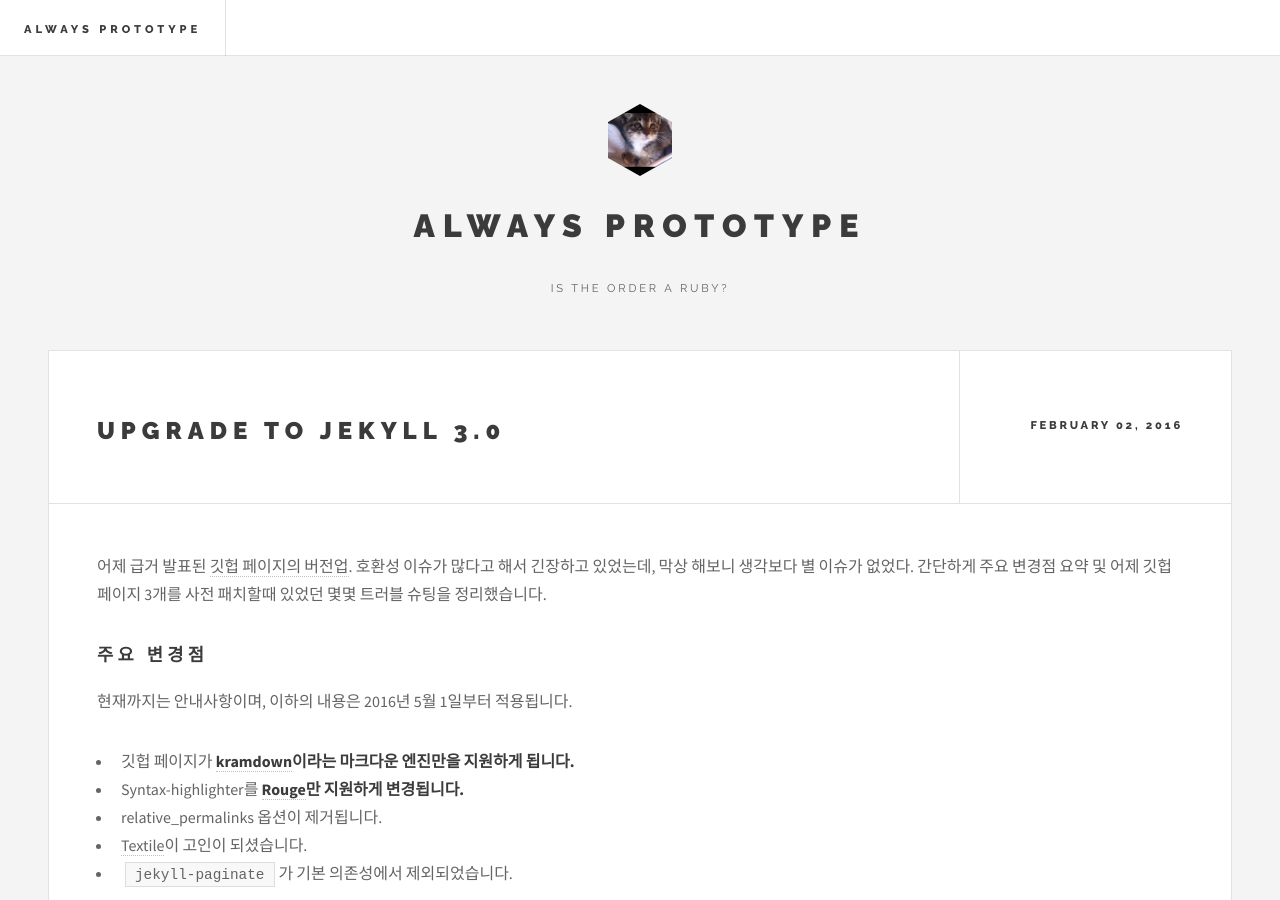
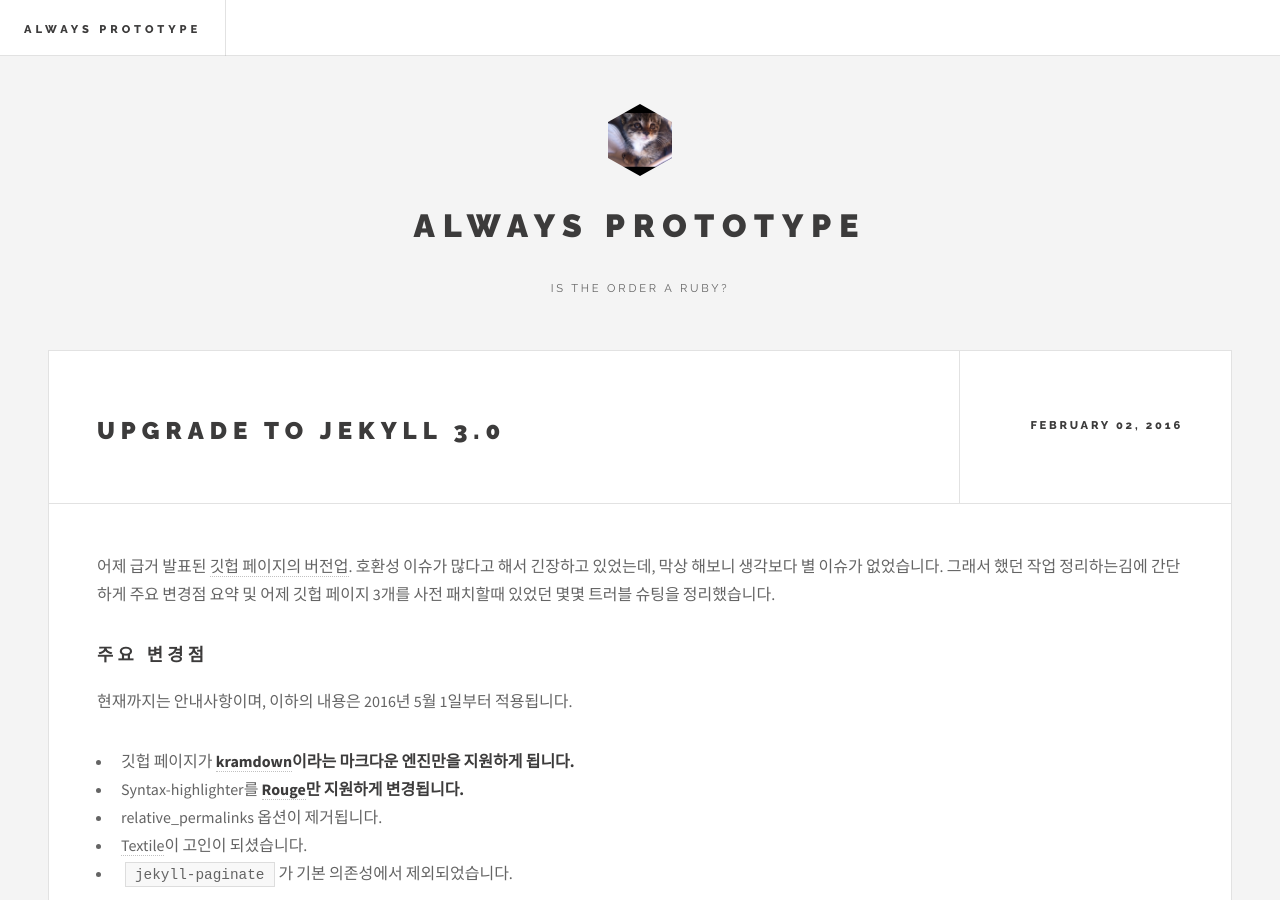
Before and after one commit to riseshia/archived-riseshia-github-io, a Jekyll site: the page built from _posts/2016-02-03-upgrade-to-jekyll-3-0.md, in a window 1280 px wide and 900 px high. Built offline with Jekyll 4.4.1, drawn with Linux system fonts in a browser that asks for light colours.

```diff
--- a/_posts/2016-02-03-upgrade-to-jekyll-3-0.md
+++ b/_posts/2016-02-03-upgrade-to-jekyll-3-0.md
@@ -5,7 +5,7 @@ date: 2016-02-02 23:30:17
 categories:
 ---
 
-어제 급거 발표된 [깃헙 페이지의 버전업](https://github.com/blog/2100-github-pages-now-faster-and-simpler-with-jekyll-3-0). 호환성 이슈가 많다고 해서 긴장하고 있었는데, 막상 해보니 생각보다 별 이슈가 없었다. 간단하게 주요 변경점 요약 및 어제 깃헙 페이지 3개를 사전 패치할때 있었던 몇몇 트러블 슈팅을 정리했습니다.
+어제 급거 발표된 [깃헙 페이지의 버전업](https://github.com/blog/2100-github-pages-now-faster-and-simpler-with-jekyll-3-0). 호환성 이슈가 많다고 해서 긴장하고 있었는데, 막상 해보니 생각보다 별 이슈가 없었습니다. 그래서 했던 작업 정리하는김에 간단하게 주요 변경점 요약 및 어제 깃헙 페이지 3개를 사전 패치할때 있었던 몇몇 트러블 슈팅을 정리했습니다.
 
 ## 주요 변경점
 
```
